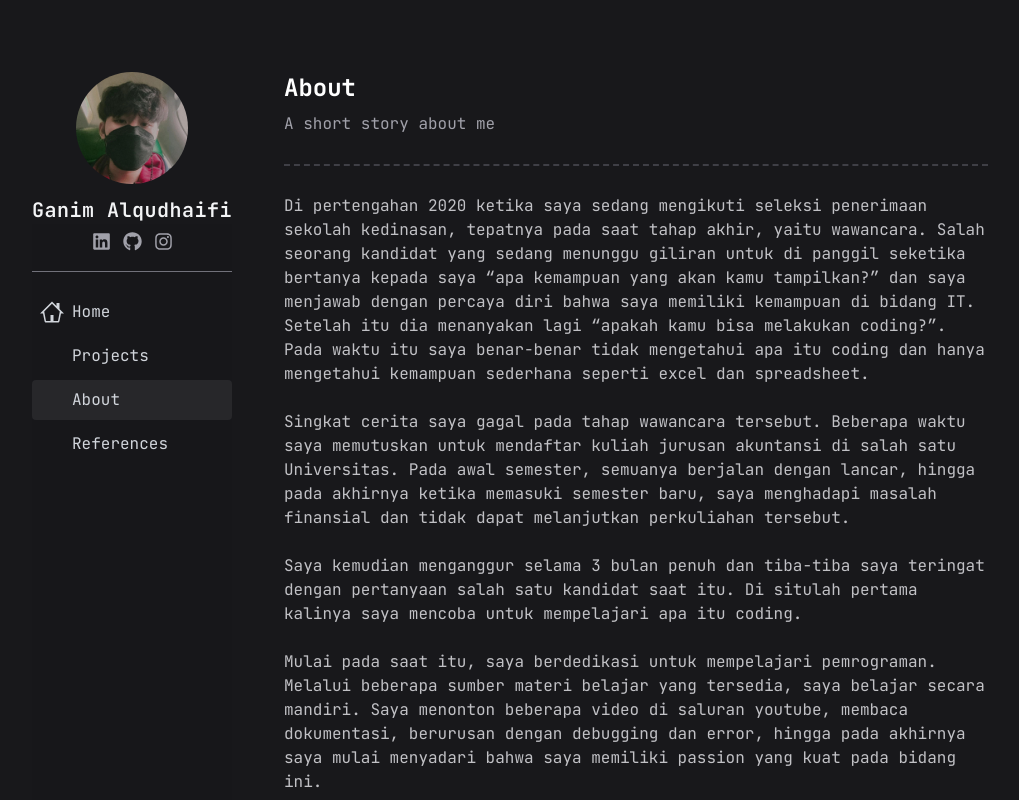
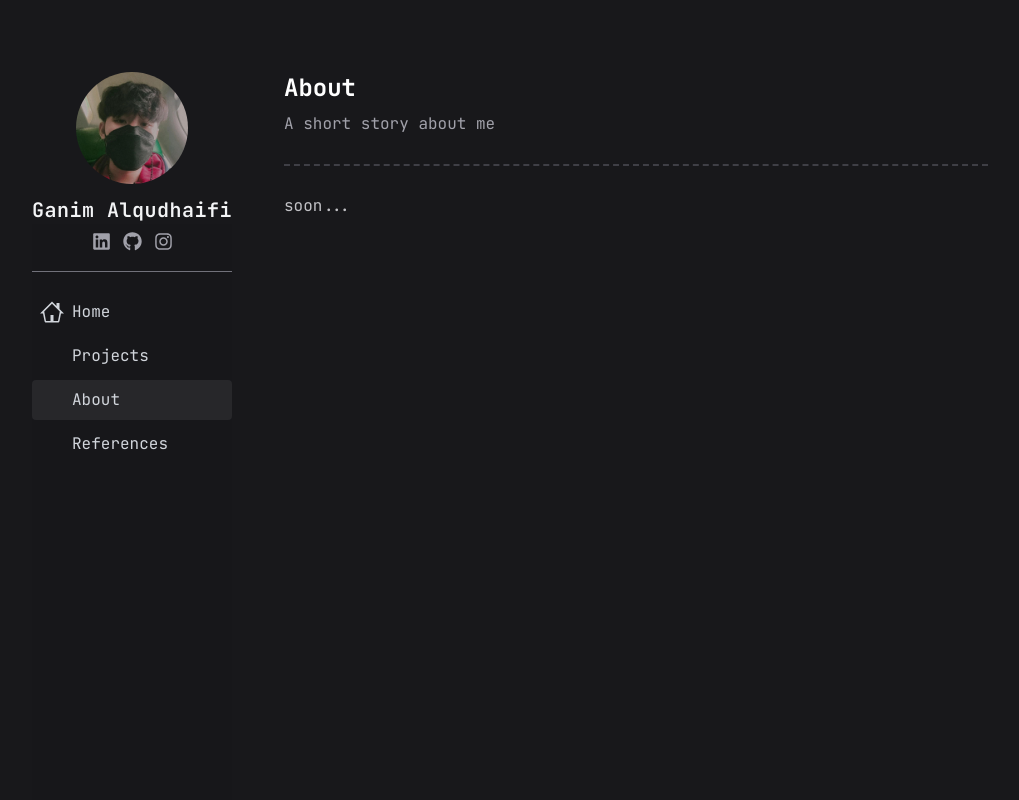
Before and after one commit to ganimalqudhaifi/personal-web, a Next.js app: page /about in a window 1280 px wide. Shown: the top 800 px of the page, without its empty margins (114-1133 px from the left). Built offline with nearby package versions, Linux system fonts and the light colour scheme; some icons are missing.

Commit message:
chore: edit about pages

```diff
--- a/pages/about.tsx
+++ b/pages/about.tsx
@@ -12,7 +12,7 @@ export default function About() {
       <Divider />
 
       <div>
-        <p className="text-zinc-300/90">
+        {/* <p className="text-zinc-300/90">
           Di pertengahan 2020 ketika saya sedang mengikuti seleksi penerimaan sekolah kedinasan, tepatnya pada saat tahap akhir, yaitu wawancara. Salah seorang kandidat yang sedang menunggu giliran untuk di panggil seketika bertanya kepada saya <q>apa kemampuan yang akan kamu tampilkan?</q> dan saya menjawab dengan percaya diri bahwa saya memiliki kemampuan di bidang IT. Setelah itu dia menanyakan lagi <q>apakah kamu bisa melakukan coding?</q>. Pada waktu itu saya benar-benar tidak mengetahui apa itu coding dan hanya mengetahui kemampuan sederhana seperti excel dan spreadsheet.
           <br/><br/>
           Singkat cerita saya gagal pada tahap wawancara tersebut. Beberapa waktu saya memutuskan untuk mendaftar kuliah jurusan akuntansi di salah satu Universitas. Pada awal semester, semuanya berjalan dengan lancar, hingga pada akhirnya ketika memasuki semester baru, saya menghadapi masalah finansial dan tidak dapat melanjutkan perkuliahan tersebut.
@@ -22,6 +22,9 @@ export default function About() {
           Mulai pada saat itu, saya berdedikasi untuk mempelajari pemrograman. Melalui beberapa sumber materi belajar yang tersedia, saya belajar secara mandiri. Saya menonton beberapa video di saluran youtube, membaca dokumentasi, berurusan dengan debugging dan error, hingga pada akhirnya saya mulai menyadari bahwa saya memiliki passion yang kuat pada bidang ini.
           <br/><br/>
           Sejauh ini, sebagai seorang pemrogram, saya sangat menikmati untuk mempelajari hal-hal baru, mencoba untuk menyelesaikan masalah yang kompleks, mencari solusi terbaik, dan berkeinginan kuat untuk dapat berkolaborasi dengan pemrogram lainnya.
+        </p> */}
+        <p className="text-zinc-300/90">
+          soon...
         </p>
       </div>
     </Layout>
```
